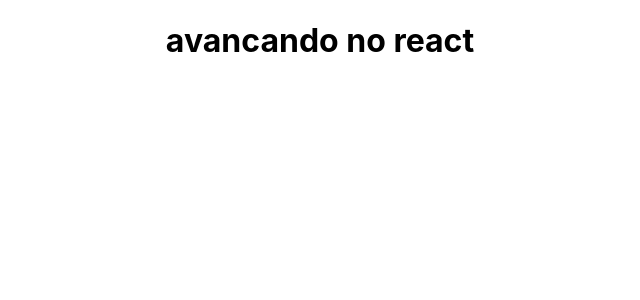
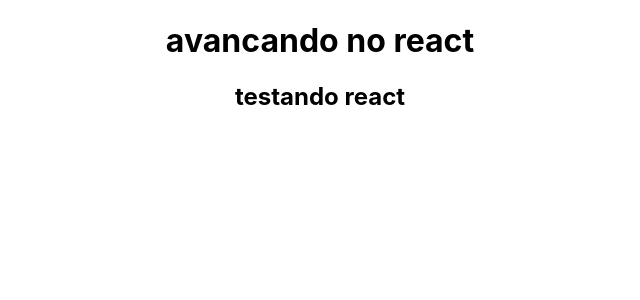
Before and after one commit to antoniolvitall/avancando-no-react, a React (Create React App) app in the folder avancando/: page / in a window 1280 px wide. Shown: the top 300 px of the page, without its empty margins (320-960 px from the left). Built offline with nearby package versions, Linux system fonts and the light colour scheme.

Commit message:
testando

```diff
--- a/avancando/src/App.js
+++ b/avancando/src/App.js
@@ -4,6 +4,7 @@
   return (
     <div className="App">
       <h1>avancando no react</h1>
+      <h2>testando react</h2>
     </div>
   );
 }
```
